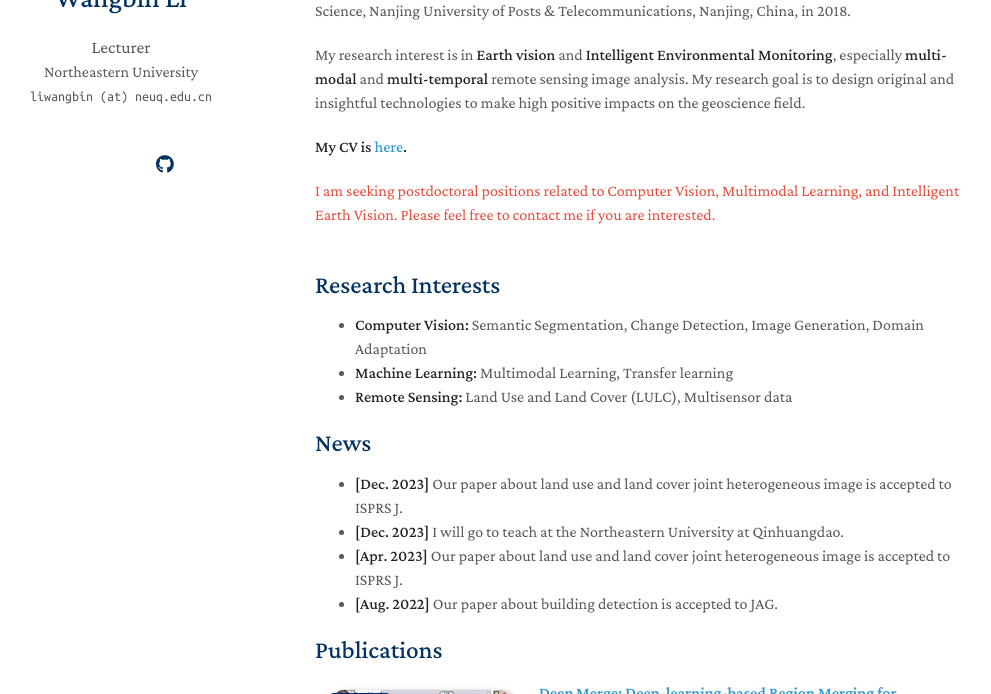
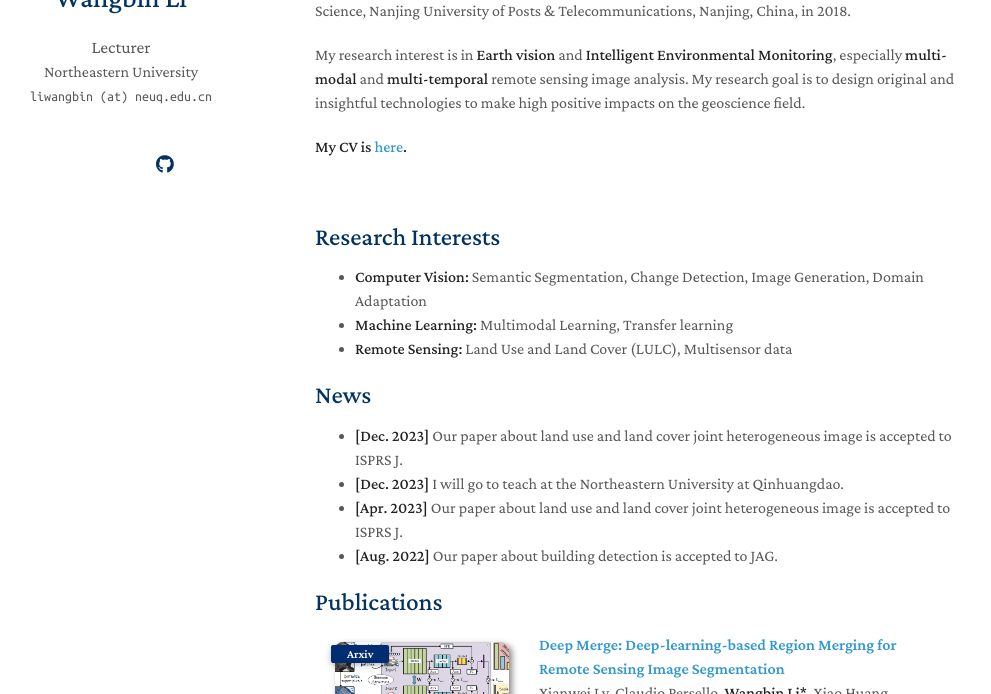
Before and after one commit to Margin1996/WHUlwb.github.io, a Jekyll site: the page built from index.md, in a window 1280 px wide and 900 px high, cut to the strip 206-900 px from the top of the window. Shown: the whole strip, without its empty margins (155-1146 px from the left). Built offline with Jekyll 4.4.1, drawn with Linux system fonts in a browser that asks for light colours; nearby versions of some CDN libraries; a style sheet for code colours, icons or effects is not loaded; our own code applies the rules of GitHub Pages for plain Markdown files.

Commit message:
Update index.md

```diff
--- a/index.md
+++ b/index.md
@@ -9,8 +9,6 @@ I am currently a lecturer at School of Computer and Communication Engineering, N
 My research interest is in **Earth vision** and **Intelligent Environmental Monitoring**, especially **multi-modal** and **multi-temporal** remote sensing image analysis. My research goal is to design original and insightful technologies to make high positive impacts on the geoscience field.
 
 **My CV is [here](https://www.wangbinli.cn/assets/files/CV_WangbinLi.pdf).**
-
-<font color="#e74d3c">I am seeking postdoctoral positions related to Computer Vision, Multimodal Learning, and Intelligent Earth Vision. Please feel free to contact me if you are interested.</font>
 
 <br/> <!-- 插入一个空行 -->
 
```
